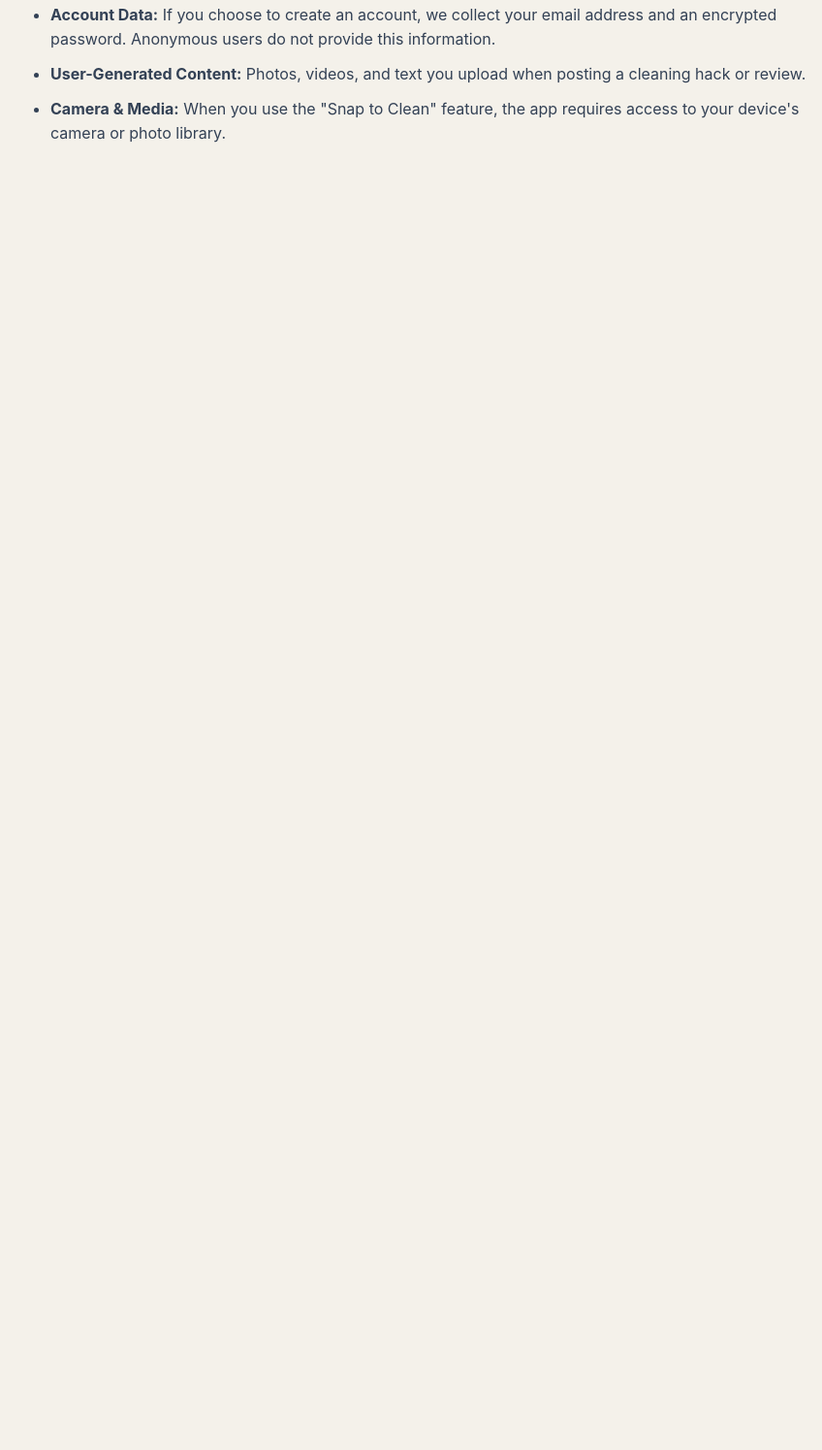
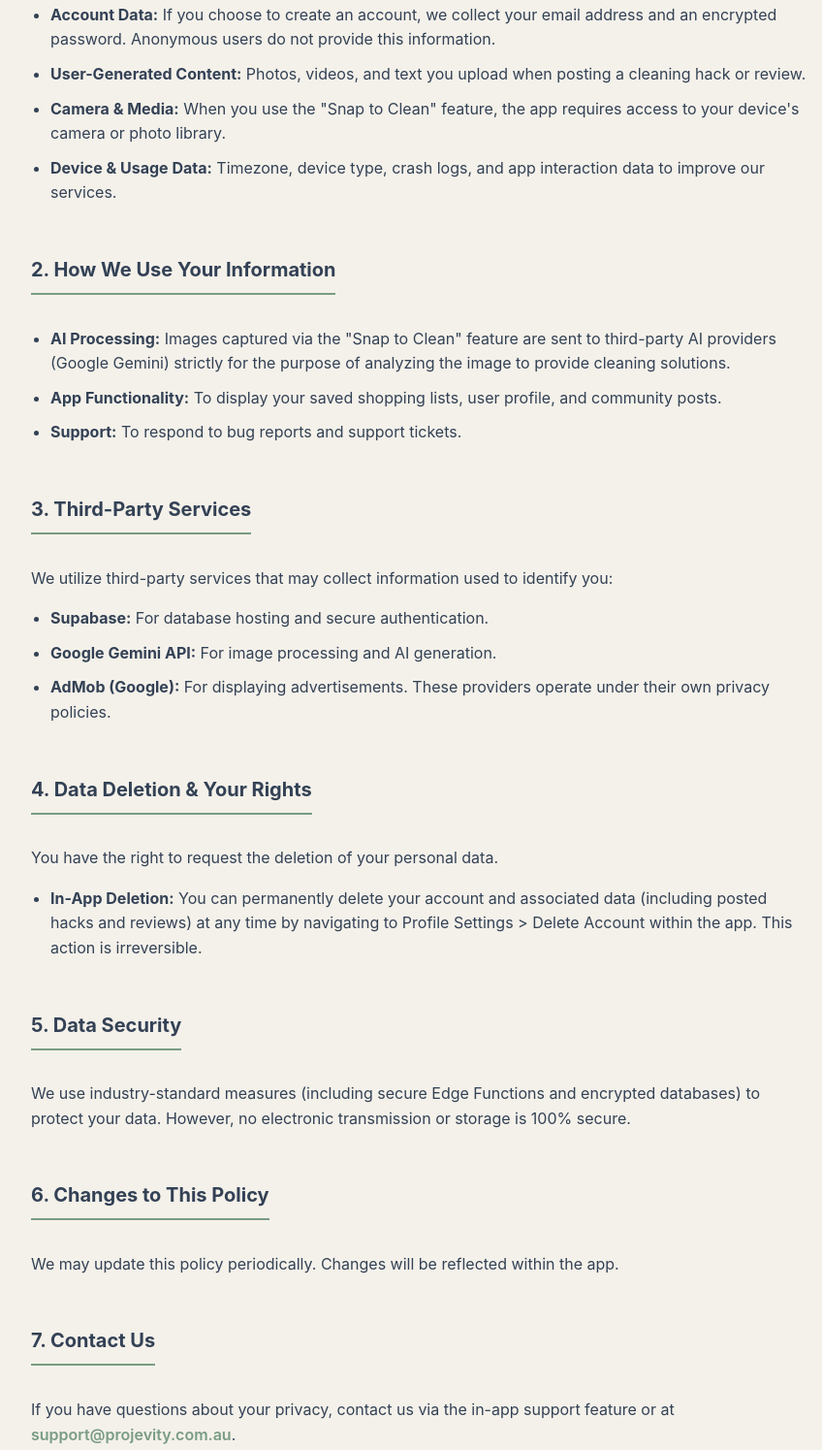
Before and after one commit to LewisProjevity/cleanhacks, a plain HTML site: page privacy/index.html in a window 1280 px wide. Shown: the part 353-1848 px from the top of the page at 97% size, without its empty margins (208-1056 px from the left). Before the commit the page ends 800 px from the top, so only its background shows below. Drawn offline with Linux system fonts and the light colour scheme.

Commit message:
Update index.html

```diff
--- a/privacy/index.html
+++ b/privacy/index.html
@@ -84,4 +84,39 @@
         <ul>
             <li><strong>Account Data:</strong> If you choose to create an account, we collect your email address and an encrypted password. Anonymous users do not provide this information.</li>
             <li><strong>User-Generated Content:</strong> Photos, videos, and text you upload when posting a cleaning hack or review.</li>
-            <li><strong>Camera & Media:</strong> When you use the "Snap to Clean" feature, the app requires access to your device's camera or photo library.
+            <li><strong>Camera & Media:</strong> When you use the "Snap to Clean" feature, the app requires access to your device's camera or photo library.</li>
+            <li><strong>Device & Usage Data:</strong> Timezone, device type, crash logs, and app interaction data to improve our services.</li>
+        </ul>
+
+        <h2>2. How We Use Your Information</h2>
+        <ul>
+            <li><strong>AI Processing:</strong> Images captured via the "Snap to Clean" feature are sent to third-party AI providers (Google Gemini) strictly for the purpose of analyzing the image to provide cleaning solutions.</li>
+            <li><strong>App Functionality:</strong> To display your saved shopping lists, user profile, and community posts.</li>
+            <li><strong>Support:</strong> To respond to bug reports and support tickets.</li>
+        </ul>
+
+        <h2>3. Third-Party Services</h2>
+        <p>We utilize third-party services that may collect information used to identify you:</p>
+        <ul>
+            <li><strong>Supabase:</strong> For database hosting and secure authentication.</li>
+            <li><strong>Google Gemini API:</strong> For image processing and AI generation.</li>
+            <li><strong>AdMob (Google):</strong> For displaying advertisements. These providers operate under their own privacy policies.</li>
+        </ul>
+
+        <h2>4. Data Deletion & Your Rights</h2>
+        <p>You have the right to request the deletion of your personal data.</p>
+        <ul>
+            <li><strong>In-App Deletion:</strong> You can permanently delete your account and associated data (including posted hacks and reviews) at any time by navigating to Profile Settings &gt; Delete Account within the app. This action is irreversible.</li>
+        </ul>
+
+        <h2>5. Data Security</h2>
+        <p>We use industry-standard measures (including secure Edge Functions and encrypted databases) to protect your data. However, no electronic transmission or storage is 100% secure.</p>
+
+        <h2>6. Changes to This Policy</h2>
+        <p>We may update this policy periodically. Changes will be reflected within the app.</p>
+
+        <h2>7. Contact Us</h2>
+        <p>If you have questions about your privacy, contact us via the in-app support feature or at <a href="mailto:support@projevity.com.au">support@projevity.com.au</a>.</p>
+    </div>
+</body>
+</html>
```
